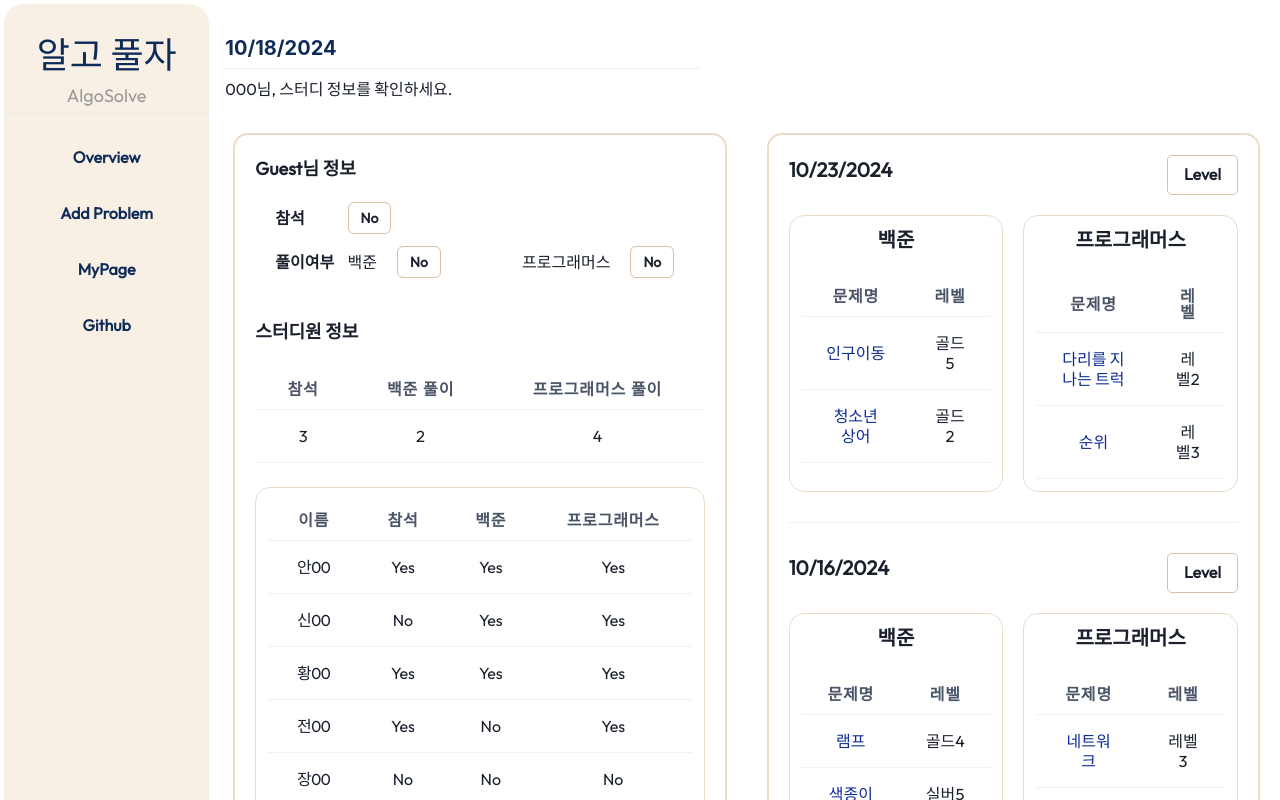
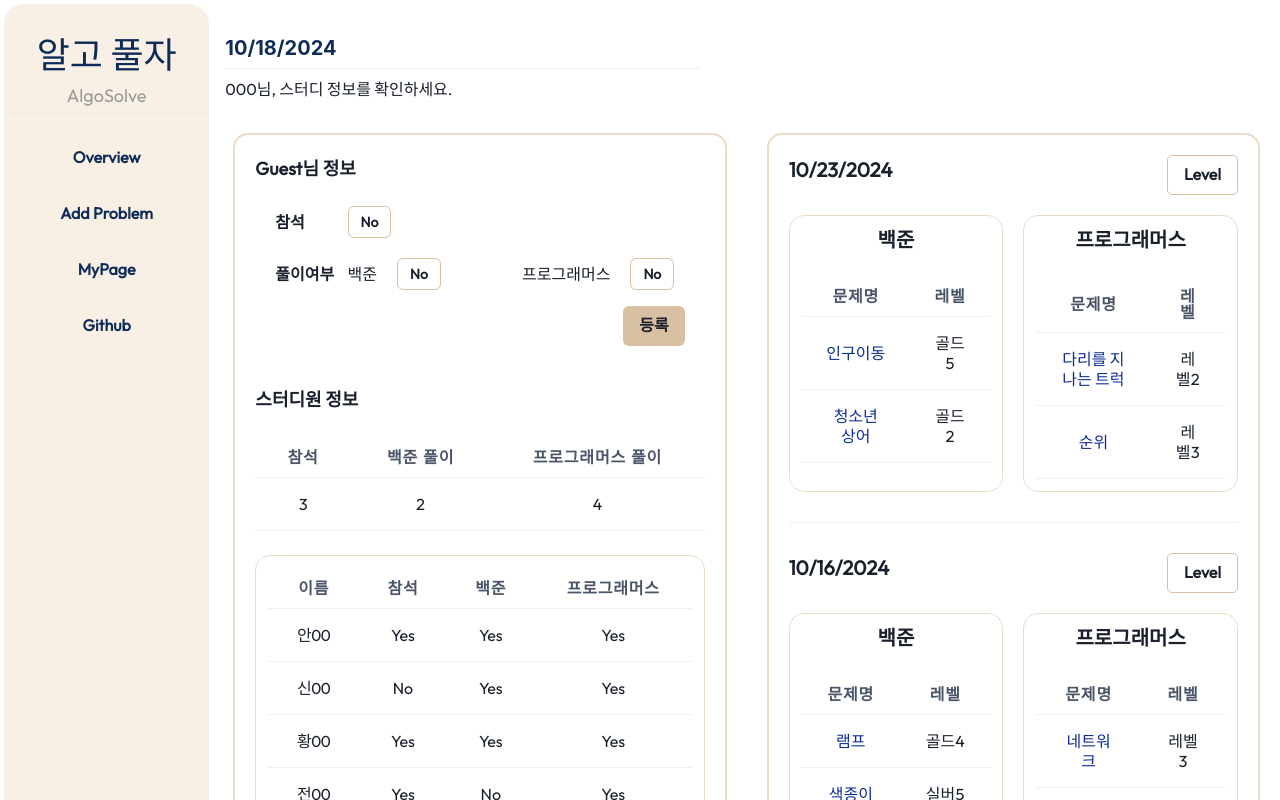
Before and after one commit to YeSeul-0w0/algo_solve, a React (Create React App) app: page /algo_solve/main in a window 1280 px wide. Shown: the top 800 px of the page. Built offline with nearby package versions, Linux system fonts and the light colour scheme.

Commit message:
fixed: add missing btn(register)

```diff
--- a/src/component/overview/LeftOverview.tsx
+++ b/src/component/overview/LeftOverview.tsx
@@ -59,7 +59,7 @@ const LeftOverview: React.FC = () => {
 				</Text>
 				<Grid
 					templateColumns="0.8fr 1fr 1fr 1fr 1fr"
-					templateRows="1fr 1fr"
+					templateRows="1fr 1fr 1fr"
 					p={5}
 					gap={3}
 				>
@@ -96,6 +96,12 @@ const LeftOverview: React.FC = () => {
 							{...buttonStyle(isSolveP)}
 						>
 							{isSolveP ? "Yes" : "No"}
+						</Button>
+					</GridItem>
+					<GridItem colSpan={5} display="flex" justifyContent="flex-end">
+						<Button variant="solid" bg="deepBeige">
+							{" "}
+							등록{" "}
 						</Button>
 					</GridItem>
 				</Grid>
```
